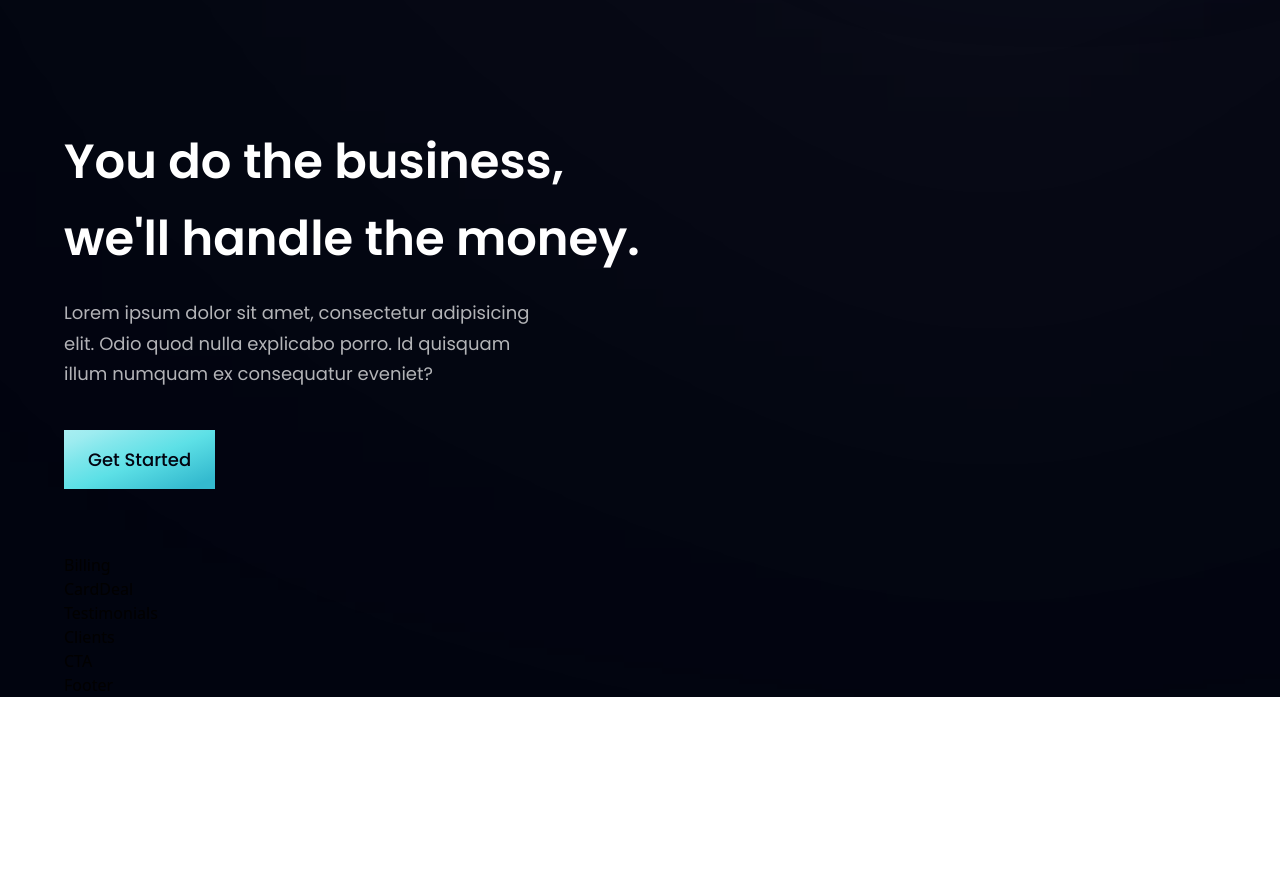
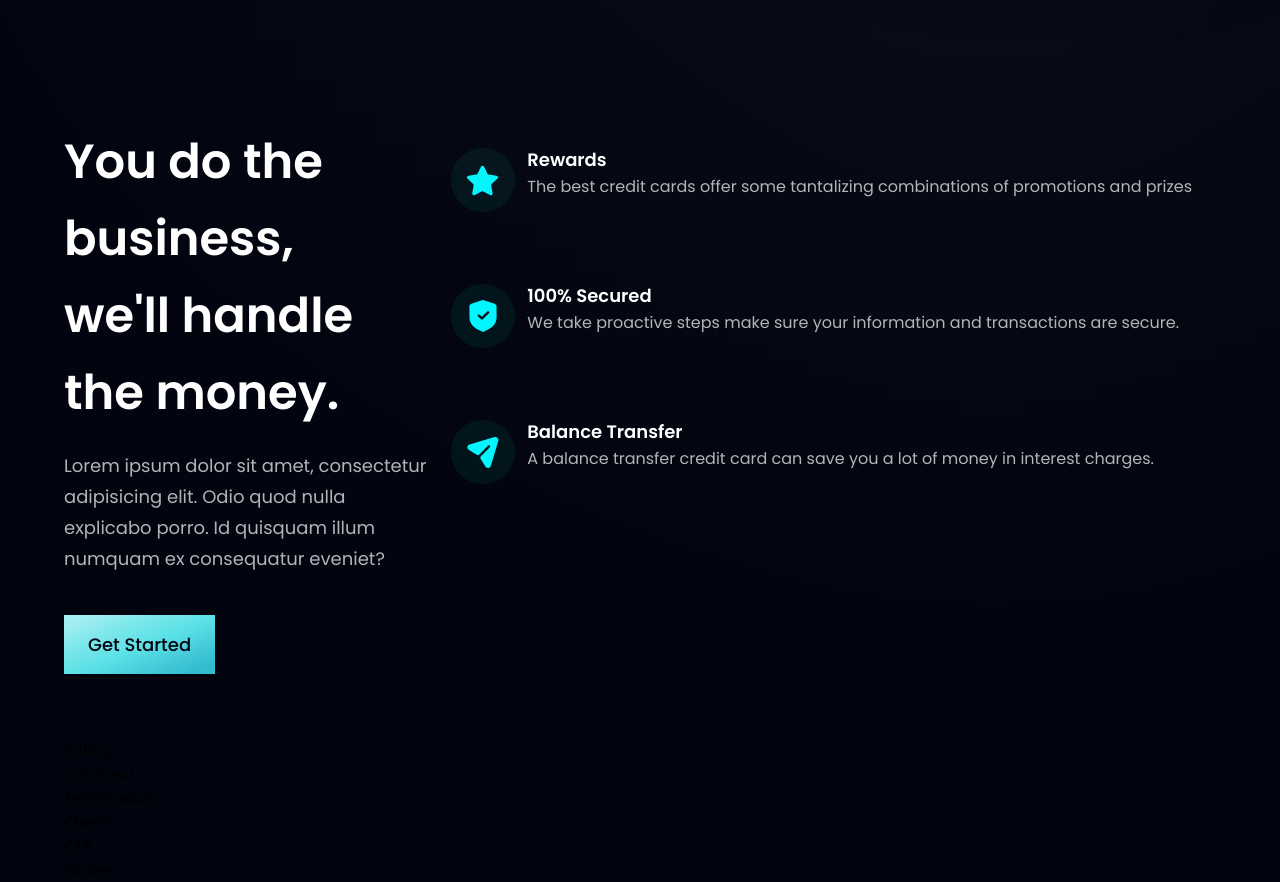
Before and after one commit to yeasinrafee/bank_modern_app, a React (Vite) app in the folder project_hoobank-main/: page / in a window 1280 px wide. Shown: the part 900-1782 px from the top of the page. Before the commit the page ends 1597 px from the top, so only its background shows below. Built offline with nearby package versions, Linux system fonts and the light colour scheme.

Commit message:
cards are added in business section

```diff
--- a/project_hoobank-main/src/components/Business.jsx
+++ b/project_hoobank-main/src/components/Business.jsx
@@ -1,6 +1,19 @@
 import styles, {layout} from "../style"
 import { features } from "../constants";
 import  Button from './Button';
+
+const FeatureCard = ({icon, title, content, index}) =>(
+  <div className={`flex flex-row p-6 rounded-[20px] ${index !== features.length - 1 ? "mb-6" : "mb-0"} feature-card`}>
+    <div className={`w-[64px] h-[64px] rounded-full ${styles.flexCenter} bg-dimBlue`}>
+      <img src={icon} alt="icon" className="w-[50%] h-[50%] object-contain"/>
+    </div>
+
+    <div className="flex-1 flex flex-col ml-3">
+      <h4 className="font-poppins font-semibold text-white text-[18px] leading-[23px] mb-1">{title}</h4>
+      <p className="font-poppins font-normal text-dimWhite text-[16px] leading-[24px] mb-1">{content}</p>
+    </div>
+  </div>
+)
 
 const Business = () =>(
     <section id="features" className={layout.section}>
@@ -10,6 +23,12 @@ const Business = () =>(
 
         <Button styles="mt-10"/>
       </div>
+
+      <div>
+        {features.map((feature, index) =>(
+          <FeatureCard key={feature.id} {...feature} index={index}/>
+        ))}
+      </div>
     </section>
 )
 
```
